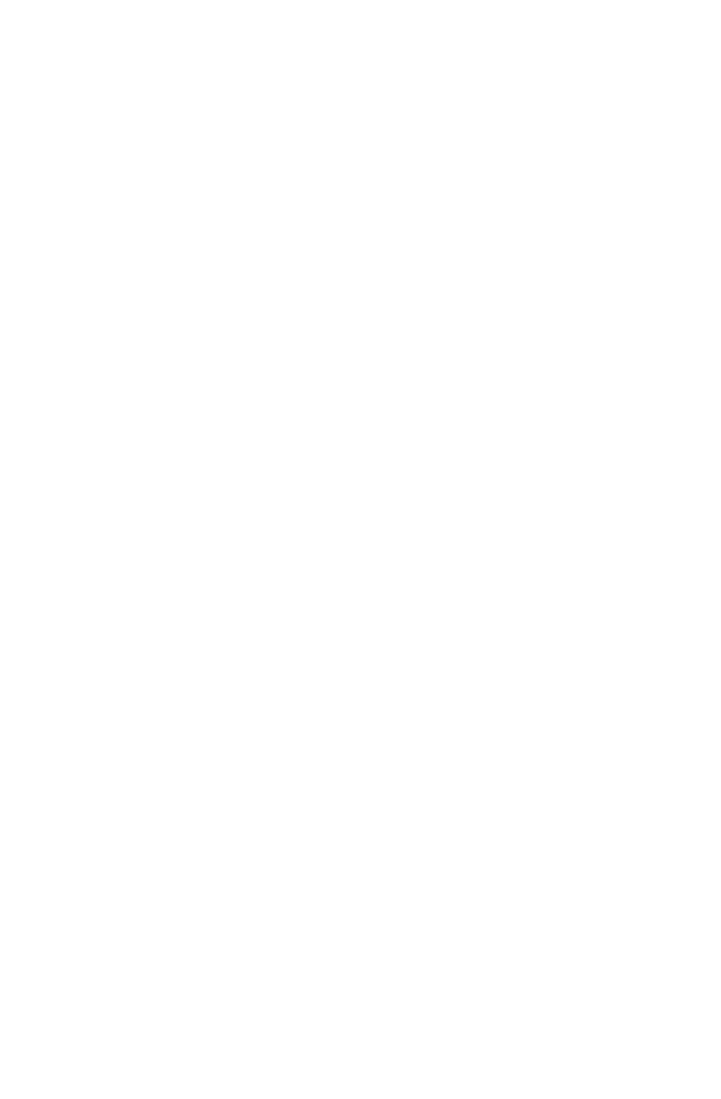
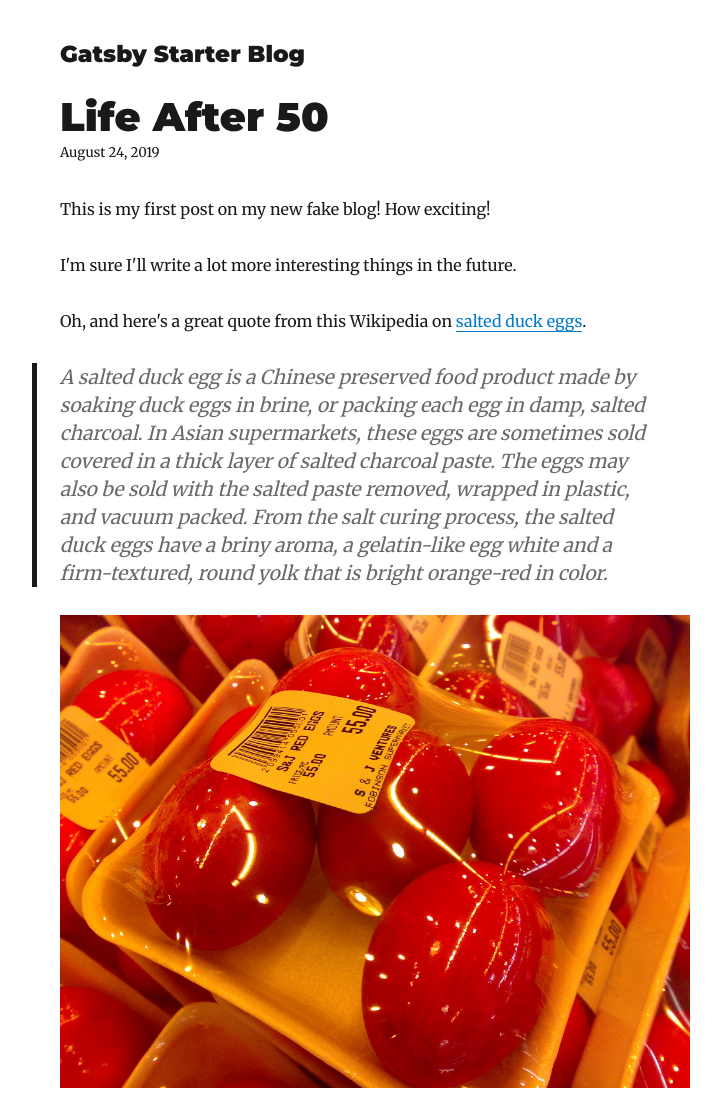
Before and after one commit to charlesneal/cneal-blog, a Gatsby site: page /life-after-50/ in a window 1280 px wide. Before the commit this address had no page. Shown: the top 1099 px of the page, without its empty margins (265-986 px from the left). Before the commit the page ends 800 px from the top, so only its background shows below. Built offline with nearby package versions, Linux system fonts and the light colour scheme; Gatsby itself is replaced by a stand-in of ours; some packages are replaced by stand-ins of ours.

Commit message:
Adding new blog post for test.  Removed 2nd post

```diff
--- a/content/blog/first-post.md
+++ b/content/blog/first-post.md
@@ -1,5 +1,6 @@
 ---
 title:  My First Post
+date: "2019-08-24T23:46:37.121Z"
 ---
 
 Hey, this is Charles and this is my first blog post!
--- /dev/null
+++ b/content/blog/life-after-50/index.md
@@ -0,0 +1,22 @@
+---
+title: Life After 50
+date: "2019-08-24T22:12:03.284Z"
+description: "Is there life after 50?"
+---
+
+This is my first post on my new fake blog! How exciting!
+
+I'm sure I'll write a lot more interesting things in the future.
+
+Oh, and here's a great quote from this Wikipedia on
+[salted duck eggs](http://en.wikipedia.org/wiki/Salted_duck_egg).
+
+> A salted duck egg is a Chinese preserved food product made by soaking duck
+> eggs in brine, or packing each egg in damp, salted charcoal. In Asian
+> supermarkets, these eggs are sometimes sold covered in a thick layer of salted
+> charcoal paste. The eggs may also be sold with the salted paste removed,
+> wrapped in plastic, and vacuum packed. From the salt curing process, the
+> salted duck eggs have a briny aroma, a gelatin-like egg white and a
+> firm-textured, round yolk that is bright orange-red in color.
+
+![Chinese Salty Egg](./salty_egg.jpg)
--- a/content/blog/second-post.md
+++ /dev/null
@@ -1,5 +0,0 @@
----
-title:  My Second Post
----
-
-I'm so excited to have my second post!
```
Also changed, not shown: content/blog/life-after-50/salty_egg.jpg (added).
